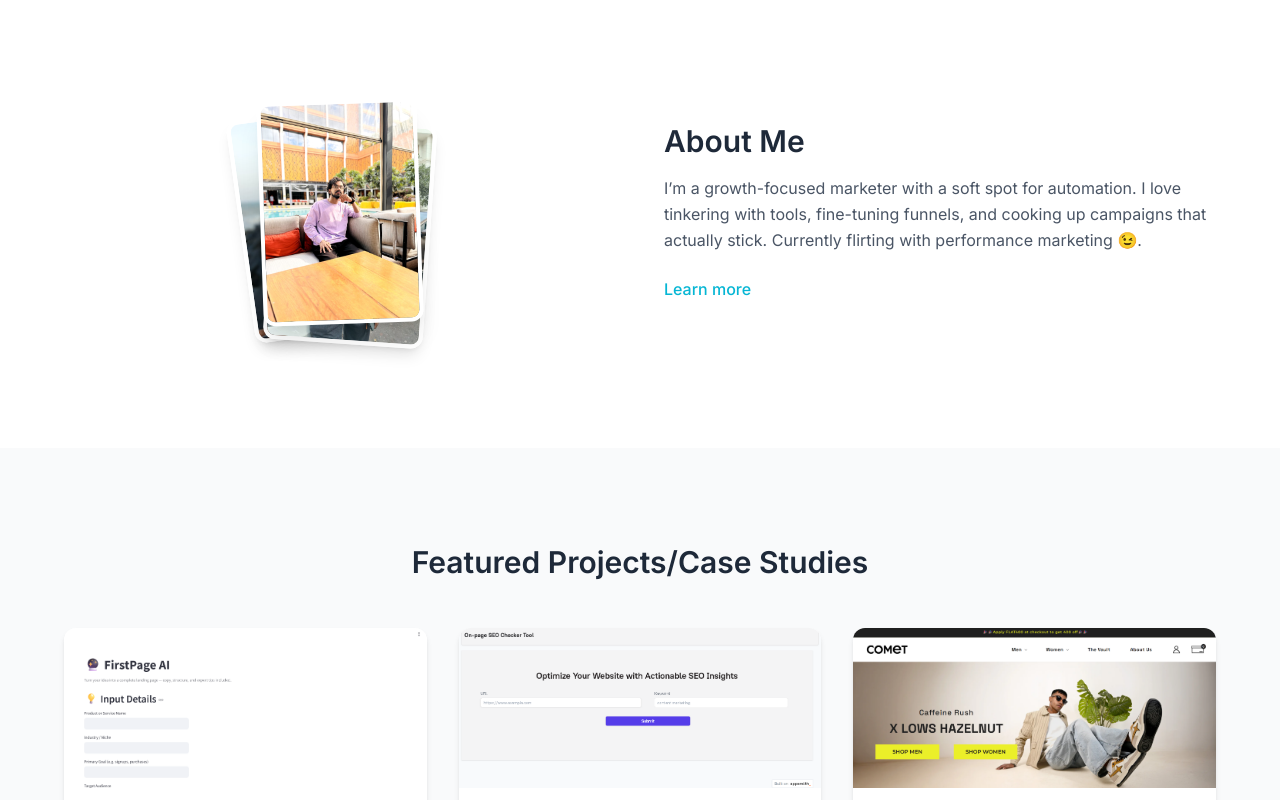
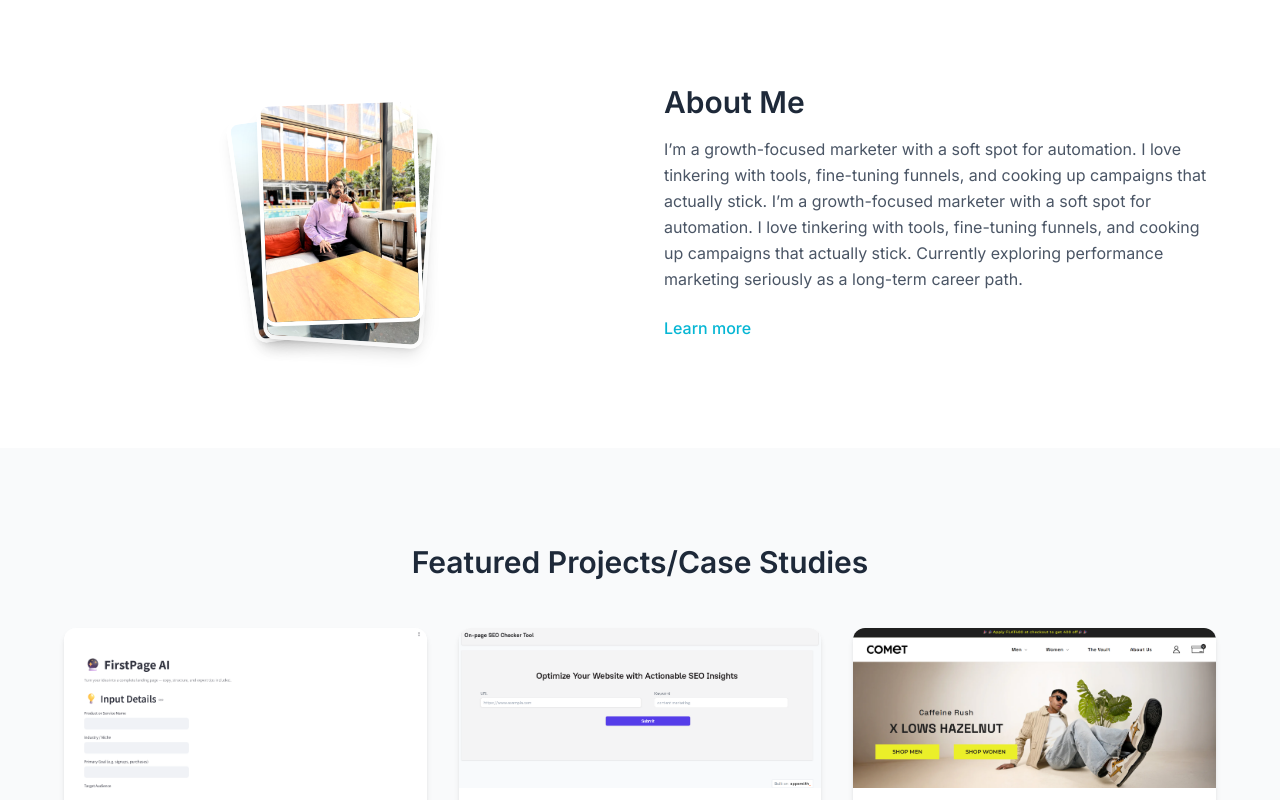
Before and after one commit to vysh1234vyshnav1223/portfolio, a Next.js app: page / in a window 1280 px wide. Shown: the part 760-1560 px from the top of the page. Built offline with nearby package versions, Linux system fonts and the light colour scheme.

Commit message:
Changed about overview copy

```diff
--- a/app/components/AboutOverview.tsx
+++ b/app/components/AboutOverview.tsx
@@ -50,7 +50,7 @@ export default function AboutOverview() {
         >
           <h2 className="text-3xl font-semibold mb-4">About Me</h2>
           <p className="text-gray-600 leading-relaxed mb-6 max-w-xl">
-            I’m a growth-focused marketer with a soft spot for automation. I love tinkering with tools, fine-tuning funnels, and cooking up campaigns that actually stick. Currently flirting with performance marketing 😉.
+            I’m a growth-focused marketer with a soft spot for automation. I love tinkering with tools, fine-tuning funnels, and cooking up campaigns that actually stick. I’m a growth-focused marketer with a soft spot for automation. I love tinkering with tools, fine-tuning funnels, and cooking up campaigns that actually stick. Currently exploring performance marketing seriously as a long-term career path.
           </p>
           <a href="/about" className="relative group text-accent font-medium">
             Learn more
```
